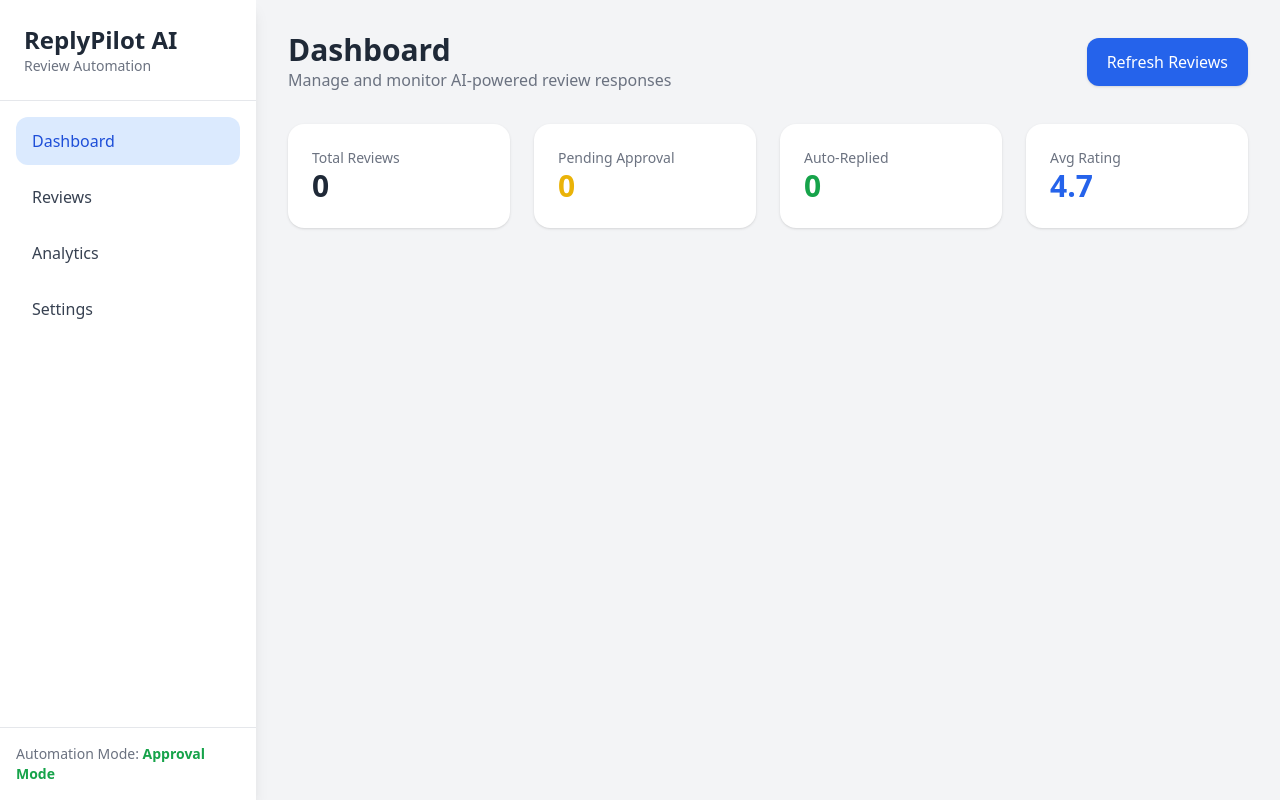
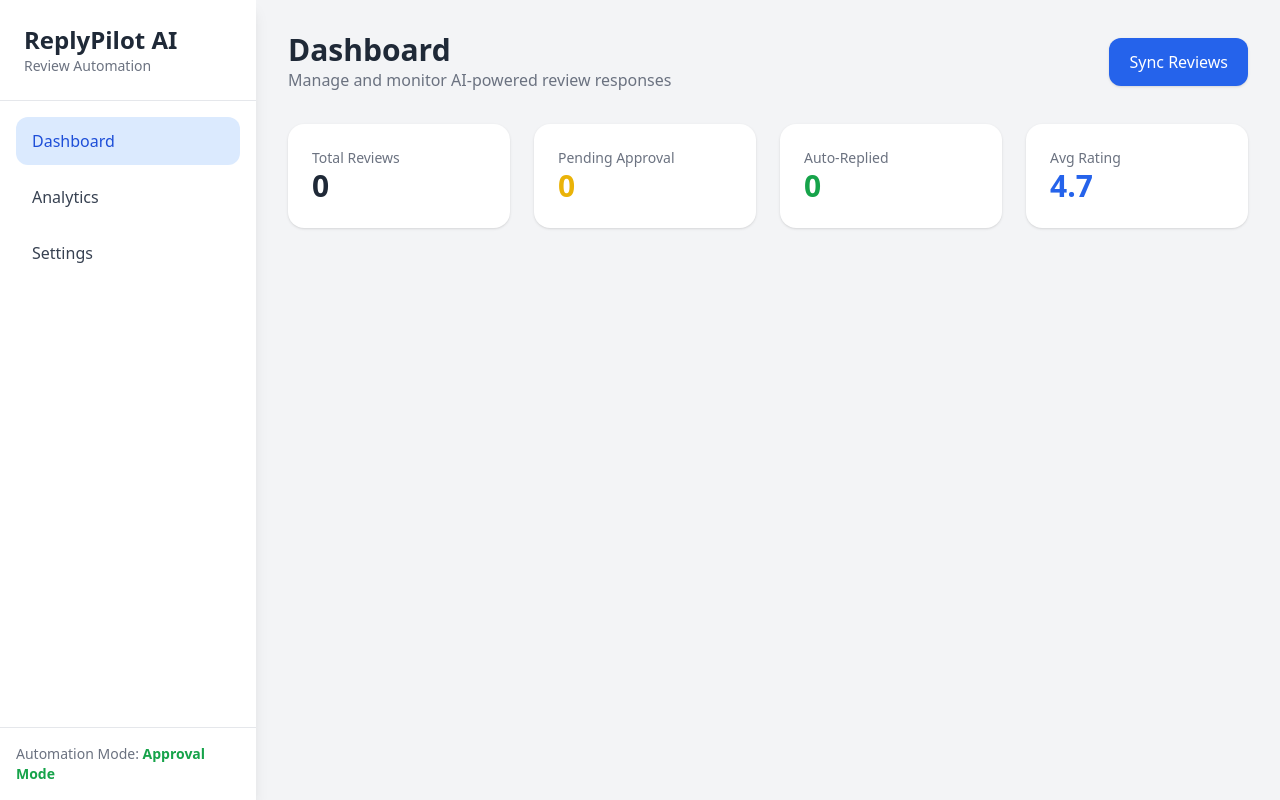
Before and after one commit to idkitsspicy/reviewAgent, a FastAPI app: page / in a window 1280 px wide. Run offline with FastAPI, Linux system fonts and the light colour scheme; some libraries are stand-ins or nearby versions.

Commit message:
Update dashboard.html

```diff
--- a/templates/dashboard.html
+++ b/templates/dashboard.html
@@ -19,8 +19,9 @@
 
         <nav class="flex-1 p-4 space-y-2">
             <a href="#" class="block px-4 py-3 rounded-xl bg-blue-100 text-blue-700 font-medium">Dashboard</a>
-            <a href="#" class="block px-4 py-3 rounded-xl hover:bg-gray-100 text-gray-700">Reviews</a>
-            <a href="#" class="block px-4 py-3 rounded-xl hover:bg-gray-100 text-gray-700">Analytics</a>
+            <a href="/analytics" class="block px-4 py-3 rounded-xl hover:bg-gray-100 text-gray-700">
+    Analytics
+</a>
             <a href="/settings" class="block px-4 py-3 rounded-xl hover:bg-gray-100 text-gray-700">Settings</a>
         </nav>
 
@@ -46,9 +47,11 @@
                 <p class="text-gray-500">Manage and monitor AI-powered review responses</p>
             </div>
 
-            <button class="bg-blue-600 text-white px-5 py-3 rounded-xl shadow hover:bg-blue-700">
-                Refresh Reviews
-            </button>
+            <form action="/sync-reviews" method="post">
+    <button class="bg-blue-600 text-white px-5 py-3 rounded-xl shadow hover:bg-blue-700">
+        Sync Reviews
+    </button>
+</form>
         </div>
 
         <!-- Top Stats -->
```
